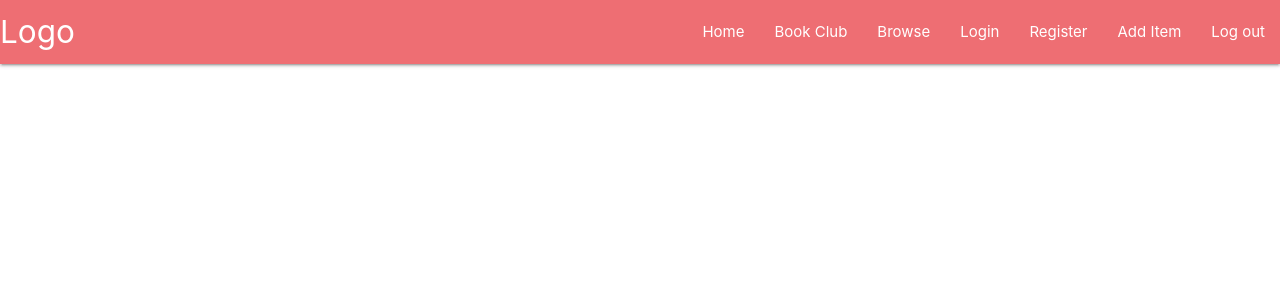
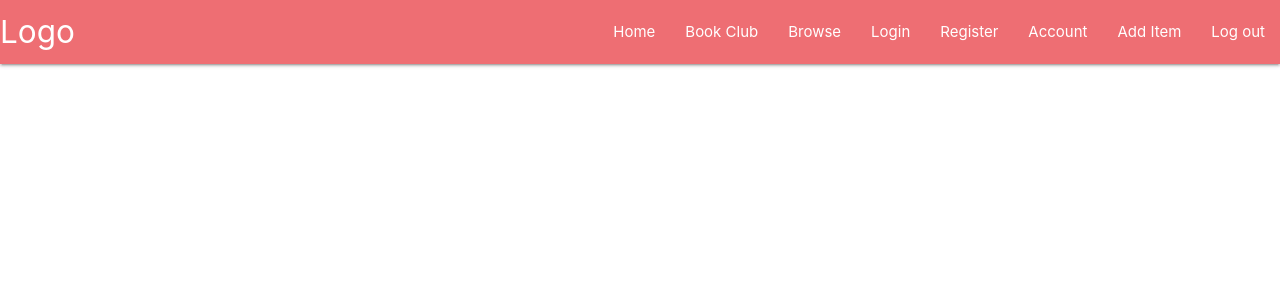
Before and after one commit to Pysched/MS3-DM, a Flask app: page / in a window 1280 px wide. Shown: the top 300 px of the page. Run offline with Flask 2, Linux system fonts and the light colour scheme; some libraries are stand-ins or nearby versions.

Commit message:
created account.html and added references to views and routes and nav.html

```diff
--- a/app.py
+++ b/app.py
@@ -47,6 +47,12 @@ def register():
     return render_template("register.html")
 
 
+# Account Page
+@app.route('/account')
+def account():
+    return render_template("account.html")
+
+
 # Add Item Page
 @app.route('/add_item')
 def add_item():
--- a/templates/sections/nav.html
+++ b/templates/sections/nav.html
@@ -12,6 +12,7 @@
         <li><a href="{{ url_for('login') }}">Login</a></li>
         <li><a href="{{ url_for('register') }}">Register</a></li>
 
+        <li><a href="{{ url_for('account') }}">Account</a></li>
         <li><a href="{{ url_for('add_item') }}">Add Item</a></li>
         <li><a href="#">Log out</a></li>
       </ul>
@@ -26,6 +27,7 @@
     <li><a href="{{ url_for('login') }}">Login</a></li>
     <li><a href="{{ url_for('register') }}">Register</a></li>
 
+    <li><a href="{{ url_for('account') }}">Account</a></li>
     <li><a href="{{ url_for('add_item') }}">Add Item</a></li>
     <li><a href="#">Log out</a></li>
   </ul>
```
Also changed, not shown: templates/account.html (added, +9 -0 lines).
